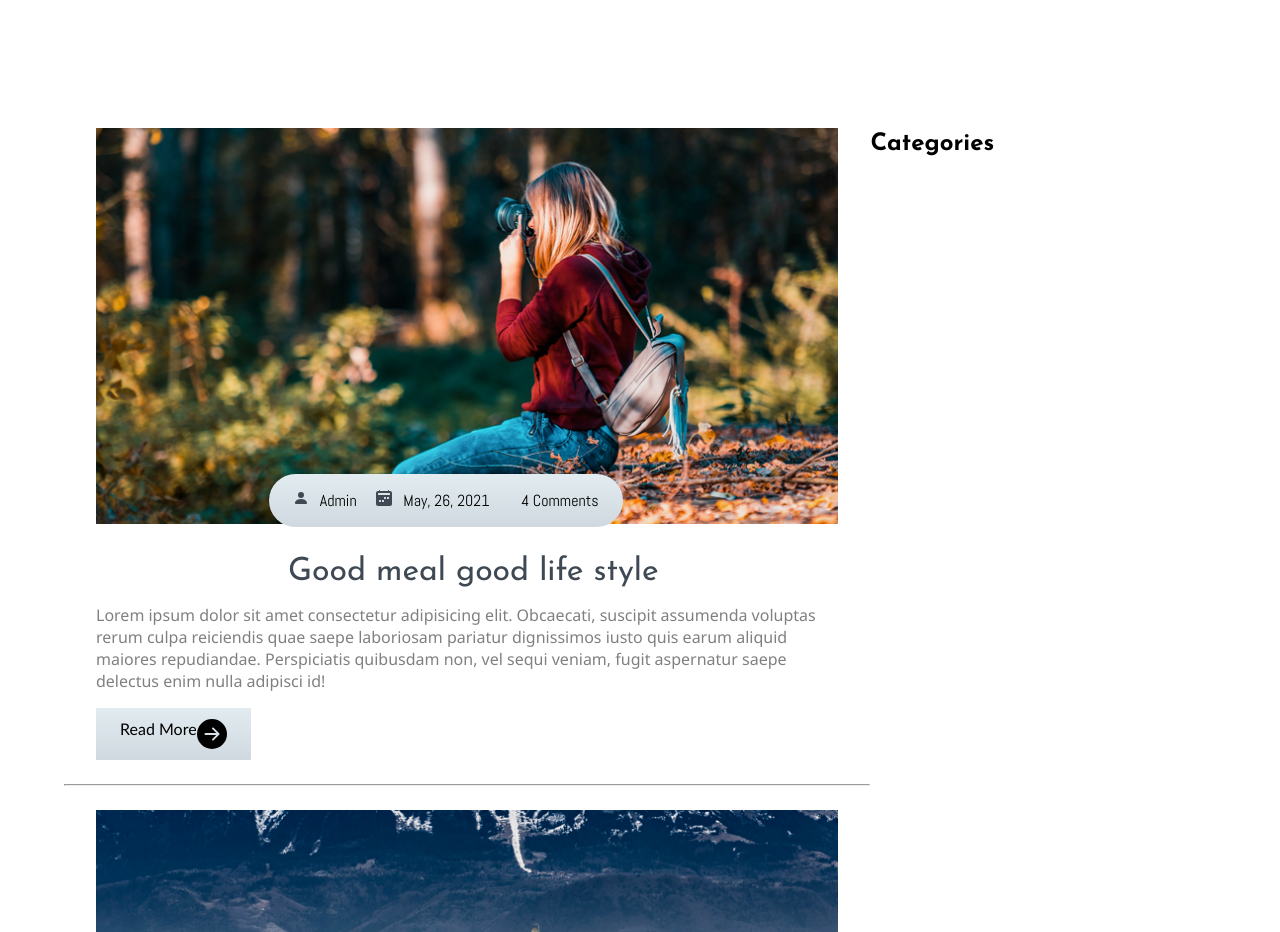
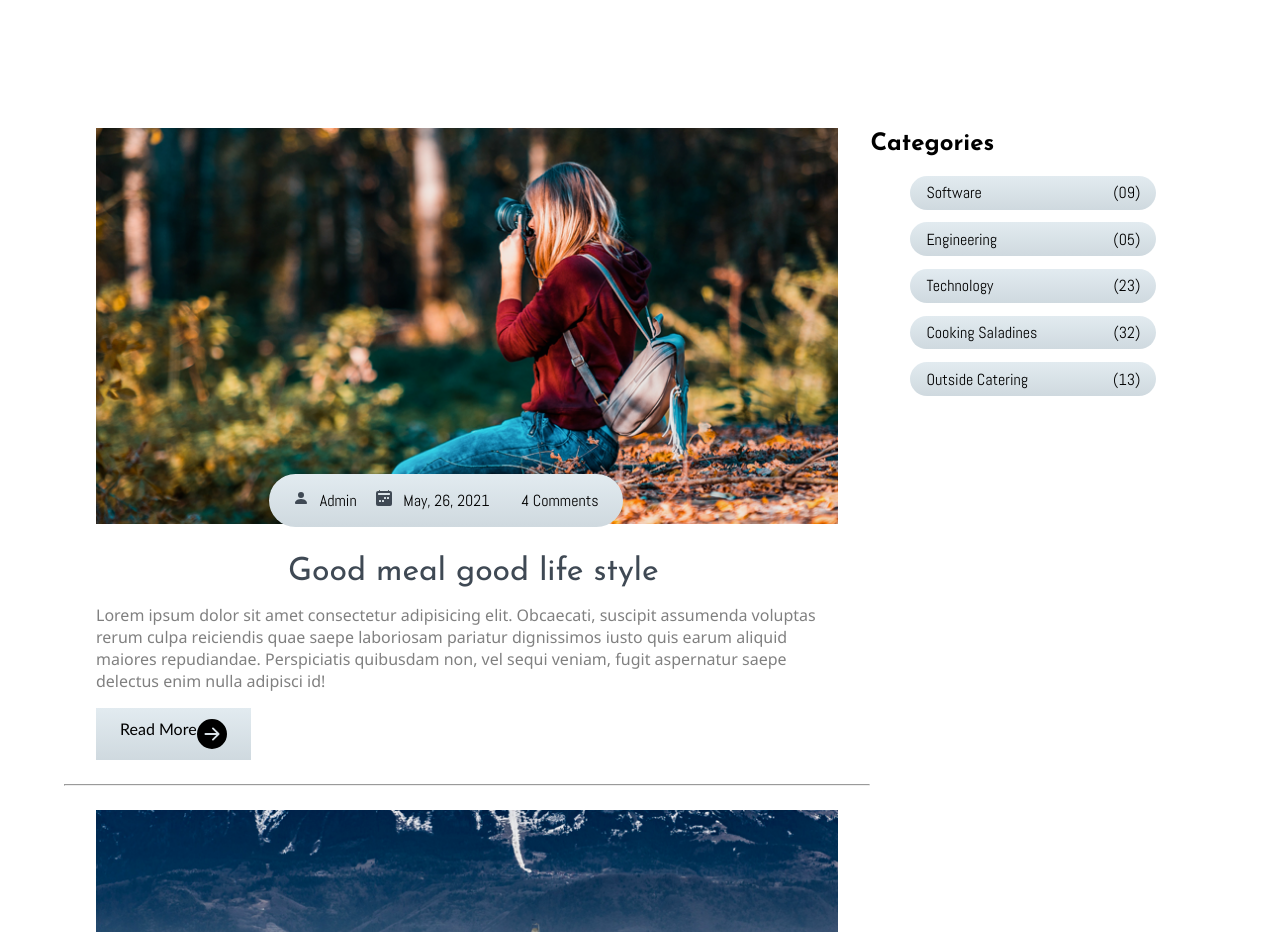
Before and after one commit to Code-250/Richard-s-Blog, a plain HTML site: page container/index.html in a window 1280 px wide. Shown: the part 1640-2572 px from the top of the page. Drawn offline with Linux system fonts and the light colour scheme; files whose address does not match are found by name.

Commit message:
added category in side bar

```diff
--- a/container/index.html
+++ b/container/index.html
@@ -283,7 +283,32 @@
             </div>
 
             <aside class="sidebar">
-                <h2>Categories</h2>
+                <div class="category">
+                    <h2>Categories</h2>
+                    <ul class="category-list">
+                        <li class="list-items">
+                            <a href="#">Software</a>
+                            <span>(09)</span>
+                        </li>
+                        <li class="list-items">
+                            <a href="#">Engineering</a>
+                            <span>(05)</span>
+                        </li>
+                        <li class="list-items">
+                            <a href="#">Technology</a>
+                            <span>(23)</span>
+                        </li>
+                        <li class="list-items">
+                            <a href="#">Cooking Saladines</a>
+                            <span>(32)</span>
+                        </li>
+                        <li class="list-items">
+                            <a href="#">Outside Catering</a>
+                            <span>(13)</span>
+                        </li>
+                    </ul>
+                </div>
+
             </aside>
         </div>
     </section>
--- a/css/style.css
+++ b/css/style.css
@@ -295,6 +295,26 @@ section .container .owl-nav .owl-nav-prev:hover, .owl-nav-next:hover{
 }
 /* ----------x--------main site section------x------------------ */
 
+/* ------------SideBar -------------------*/
+.site-content >.sidebar .category-list{
+    font-family:var(--Abel);
+}
+.site-content > .sidebar .category-list .list-items{
+    background:var(--sky);
+    padding:.4rem 1rem;
+    display:flex;
+    margin:.8rem 0;
+    width:70%;
+    justify-content:space-between;
+    border-radius:3rem;
+}
+.site-content > .sidebar .category-list .list-items a{
+    color:black;
+}
+
+
+
+/* -------X-----SideBar -----------X--------*/
 
 
 /*            viewport less than or equal to 750px         */
```
